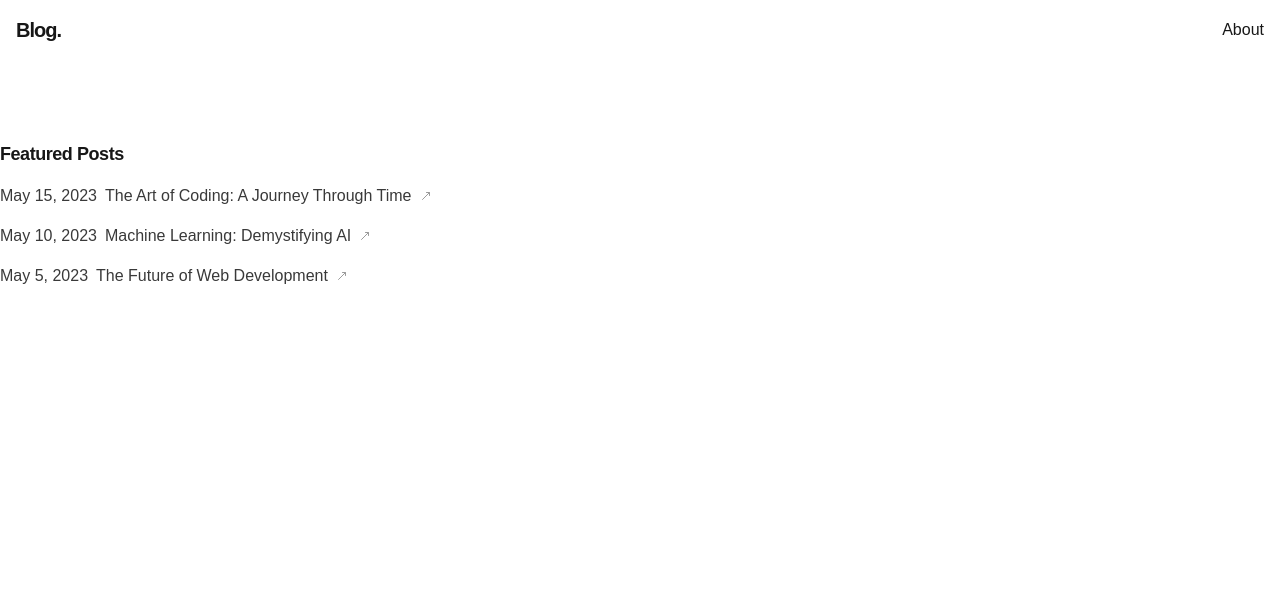
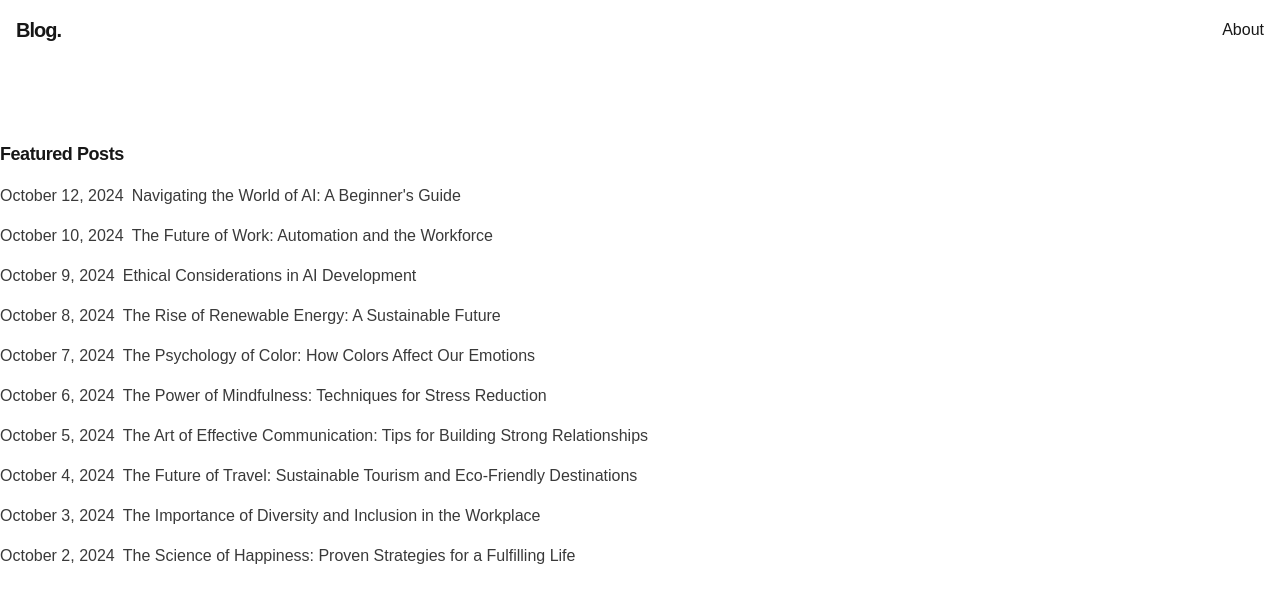
Before and after one commit to gevaun/blog, a Next.js app: page / in a window 1280 px wide. Shown: the top 602 px of the page. Built offline with nearby package versions, Linux system fonts and the light colour scheme.

Commit message:
Refactor blogElements component and update blog data

```diff
--- a/components/app/blogElements.tsx
+++ b/components/app/blogElements.tsx
@@ -1,42 +1,120 @@
 "use client";
 
 import Link from "next/link";
-import { MoveUpRightIcon } from "lucide-react";
+import { DotIcon } from "lucide-react";
 import { motion } from "framer-motion";
 
-const blogPosts = [
+
+const blogs = [
   {
     id: 1,
-    title: "The Art of Coding: A Journey Through Time",
+    title: "Navigating the World of AI: A Beginner's Guide",
     excerpt:
-      "Explore the evolution of coding from its early days to the present, and get a glimpse into the future of programming.",
-    date: "May 15, 2023",
-    readTime: "5 min read",
-    category: "Programming",
+      "Discover the fundamentals of artificial intelligence, from machine learning to neural networks.",
+    date: "October 12, 2024",
+    readTime: "10 min read",
+    category: "Technology",
     image: "/placeholder.svg?height=200&width=300",
-    tags: ["JavaScript", "Python", "C++"],
+    tags: ["AI", "Machine Learning", "Neural Networks"],
   },
   {
     id: 2,
-    title: "Machine Learning: Demystifying AI",
+    title: "The Future of Work: Automation and the Workforce",
     excerpt:
-      "Dive into the world of machine learning and understand the basics of how AI systems learn and make decisions.",
-    date: "May 10, 2023",
-    readTime: "7 min read",
-    category: "Artificial Intelligence",
+      "Explore the impact of automation on jobs and industries, and discuss strategies for adapting to the changing workplace.",
+    date: "October 10, 2024",
+    readTime: "8 min read",
+    category: "Business",
     image: "/placeholder.svg?height=200&width=300",
-    tags: ["Machine Learning", "Deep Learning", "Neural Networks"],
+    tags: ["Automation", "Future of Work", "Job Market"],
   },
   {
     id: 3,
-    title: "The Future of Web Development",
+    title: "Ethical Considerations in AI Development",
     excerpt:
-      "Discover the latest trends and technologies shaping the future of web development, from serverless to edge computing.",
-    date: "May 5, 2023",
-    readTime: "6 min read",
-    category: "Web Development",
+      "Examine the ethical implications of AI, including bias, privacy, and accountability.",
+    date: "October 9, 2024",
+    readTime: "12 min read",
+    category: "Technology",
     image: "/placeholder.svg?height=200&width=300",
-    tags: ["React", "Node.js", "GraphQL"],
+    tags: ["AI Ethics", "Bias", "Privacy"],
+  },
+  {
+    id: 4,
+    title: "The Rise of Renewable Energy: A Sustainable Future",
+    excerpt:
+      "Learn about the growing importance of renewable energy sources and their potential to combat climate change.",
+    date: "October 8, 2024",
+    readTime: "9 min read",
+    category: "Environment",
+    image: "/placeholder.svg?height=200&width=300",
+    tags: ["Renewable Energy", "Climate Change", "Sustainability"],
+  },
+  {
+    id: 5,
+    title: "The Psychology of Color: How Colors Affect Our Emotions",
+    excerpt:
+      "Discover the science behind color psychology and how different colors can influence our mood and behavior.",
+    date: "October 7, 2024",
+    readTime: "7 min read",
+    category: "Psychology",
+    image: "/placeholder.svg?height=200&width=300",
+    tags: ["Color Psychology", "Emotions", "Marketing"],
+  },
+  {
+    id: 6,
+    title: "The Power of Mindfulness: Techniques for Stress Reduction",
+    excerpt:
+      "Explore mindfulness meditation and other techniques to reduce stress and improve mental well-being.",
+    date: "October 6, 2024",
+    readTime: "11 min read",
+    category: "Health and Wellness",
+    image: "/placeholder.svg?height=200&width=300",
+    tags: ["Mindfulness", "Stress Reduction", "Meditation"],
+  },
+  {
+    id: 7,
+    title: "The Art of Effective Communication: Tips for Building Strong Relationships",
+    excerpt:
+      "Learn essential communication skills to improve your relationships with others, both personally and professionally.",
+    date: "October 5, 2024",
+    readTime: "13 min read",
+    category: "Personal Development",
+    image: "/placeholder.svg?height=200&width=300",
+    tags: ["Communication", "Relationships", "Interpersonal Skills"],
+  },
+  {
+    id: 8,
+    title: "The Future of Travel: Sustainable Tourism and Eco-Friendly Destinations",
+    excerpt:
+      "Discover the growing trend of sustainable tourism and explore eco-friendly travel destinations.",
+    date: "October 4, 2024",
+    readTime: "10 min read",
+    category: "Travel",
+    image: "/placeholder.svg?height=200&width=300",
+    tags: ["Sustainable Tourism", "Eco-Friendly Travel", "Adventure"],
+  },
+  {
+    id: 9,
+    title: "The Importance of Diversity and Inclusion in the Workplace",
+    excerpt:
+      "Explore the benefits of a diverse and inclusive workplace and strategies for fostering a more equitable environment.",
+    date: "October 3, 2024",
+    readTime: "12 min read",
+    category: "Business",
+    image: "/placeholder.svg?height=200&width=300",
+    tags: ["Diversity", "Inclusion", "Workplace Culture"],
+  },
+  {
+    id: 10,
+    title: "The Science of Happiness: Proven Strategies for a Fulfilling Life",
+    excerpt:
+      "Discover research-backed strategies to increase happiness and well-being.",
+    date: "October 2, 2024",
+    readTime: "8 min read",
+    category: "Psychology",
+    image: "/placeholder.svg?height=200&width=300",
+    tags: ["Happiness", "Well-being", "Positive Psychology"],
   },
 ];
 
@@ -65,13 +143,13 @@ const container = {
     scale: 1,
     transition: {
       delayChildren: 0.3,
-      staggerChildren: 0.2,
+      staggerChildren: 0.1,
     },
   },
 };
 
 const item = {
-  hidden: { y: 20, opacity: 0 },
+  hidden: { y: 0.5, opacity: 0 },
   visible: {
     y: 0,
     opacity: 1,
@@ -79,7 +157,7 @@ const item = {
 };
 
 export default function BlogList() {
-  const blogList = blogPosts.map((post) => (
+  const blogList = blogs.map((post) => (
     <Link
       href={`blog/${post.id}`}
       className="opacity-85 hover:opacity-100 group"
@@ -88,7 +166,7 @@ export default function BlogList() {
         <div key={post.id} className="flex items-center gap-2 font-extralight">
           <span>{post.date}</span>
           <span>{post.title}</span>
-          <MoveUpRightIcon className="w-3 h-3 transition-all duration-200 group-hover:rotate-45 opacity-50 group-hover:opacity-75" />
+          <DotIcon className="w-3 h-3 transition-all duration-200 opacity-0 group-hover:opacity-75 group-hover:animate-ping" />
         </div>
       </motion.li>
     </Link>
```
